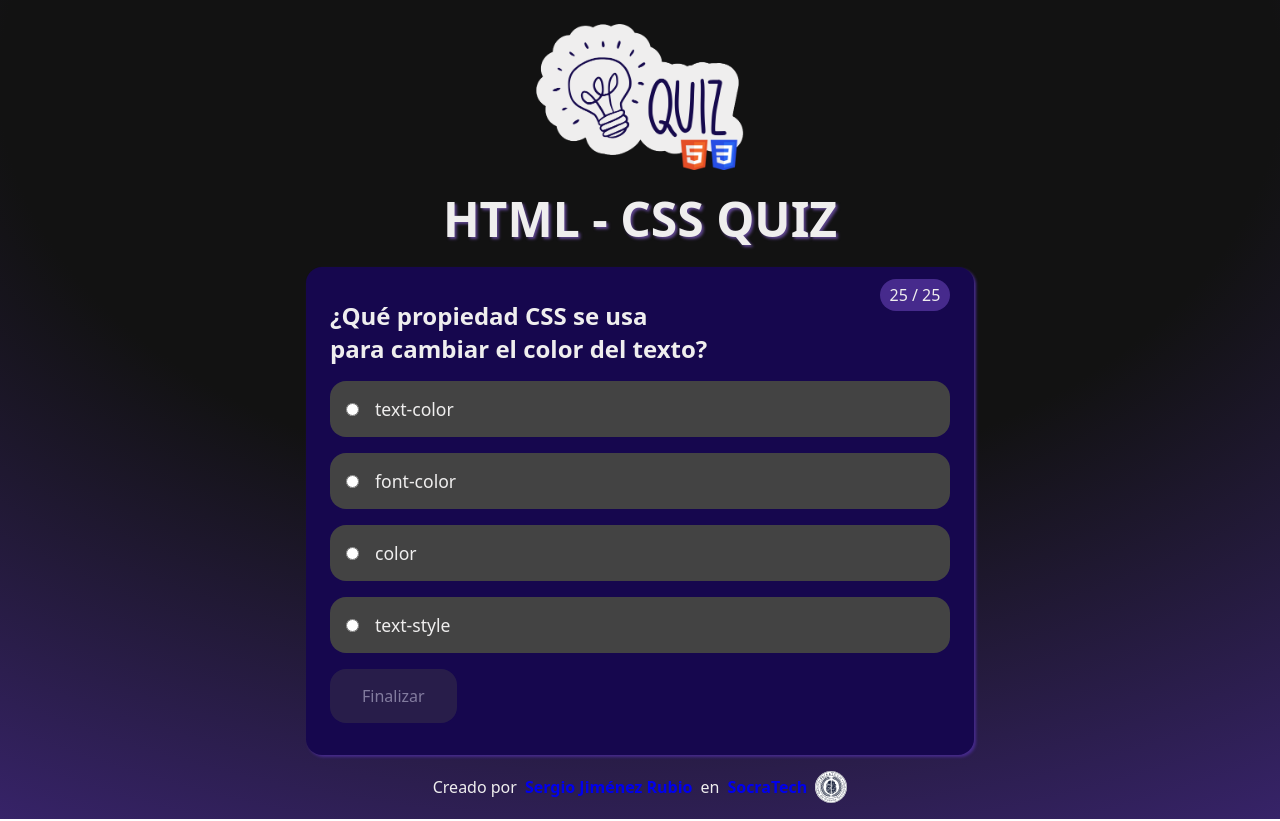
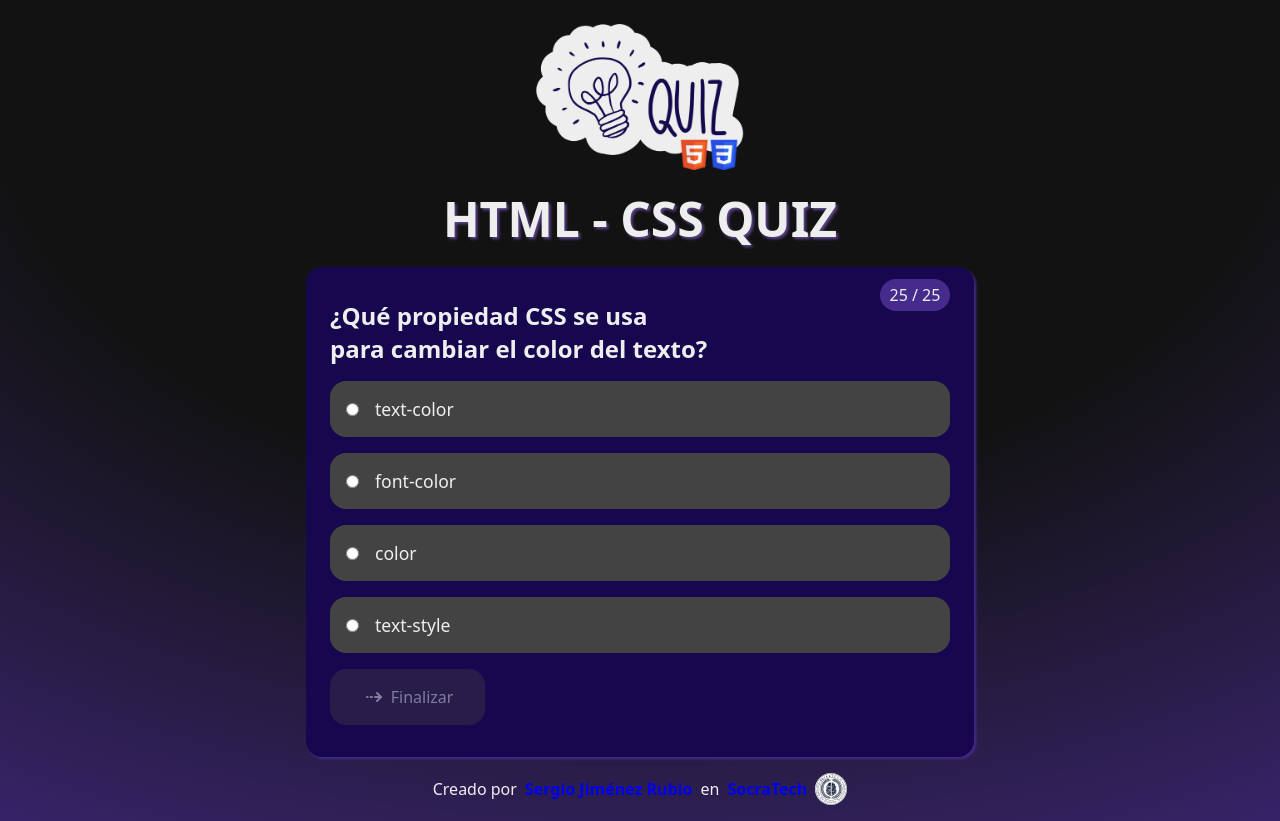
Before and after one commit to reposocratech/HTML-CSS-Quiz, a React (Vite) app: page / in a window 1280 px wide. Built offline with nearby package versions, Linux system fonts and the light colour scheme.

Commit message:
Añadido icono a botón de siguiente

```diff
--- a/src/components/quiz/buttons/Buttons.jsx
+++ b/src/components/quiz/buttons/Buttons.jsx
@@ -1,5 +1,7 @@
 import { useContext } from 'react';
 import { QuizContext } from '../../../context/QuizContext';
+import { IconArrowNarrowRightDashed } from '@tabler/icons-react';
+
 import './buttons.css';
 
 export const Buttons = () => {
@@ -13,6 +15,7 @@ export const Buttons = () => {
         disabled={selectedOption === null}
         onClick={handleNext}
       >
+        <IconArrowNarrowRightDashed stroke={2} />
         {currentQuestion === shuffleQuestions.length - 1
           ? 'Finalizar'
           : 'Siguiente'}
```
